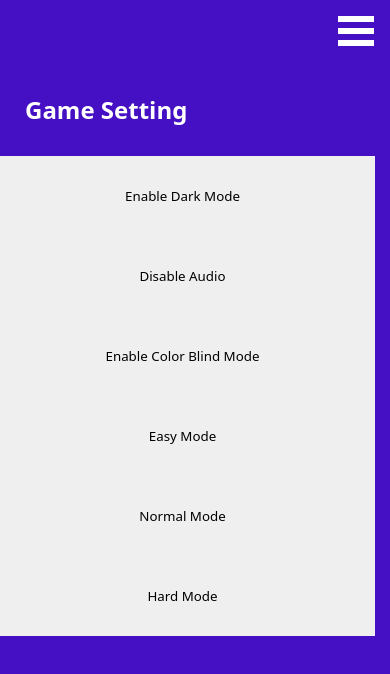
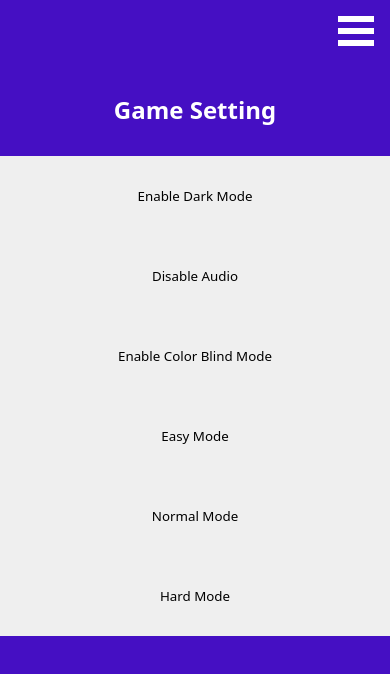
Before and after one commit to ahmede460/simon-game-ga-pj1, a plain HTML site: page index.html in a window 390 px wide. Both pictures are taken after a click on the label 356 px from the left and 31 px from the top of the page. Drawn offline with Linux system fonts and the light colour scheme.

Commit message:
fix game setting buttons

```diff
--- a/css/style.css
+++ b/css/style.css
@@ -9,7 +9,7 @@
 
 .menu-button{
     position: relative;
-    right: 50px;
+    /* right: 50px; */
     width: 210px;
     align-items: center;
     border-style: none ;
@@ -120,6 +120,8 @@
 
 ul {
     list-style: none;
+    margin: 0px;
+    padding: 0px;
   }
 
 /* style the header */
@@ -175,7 +177,7 @@ nav {
 ul > h1 {
     color: white;
     position: relative;
-    right: 15px;
+    left: 25px;
     margin: 45px 0px 30px 0px
 }
 
@@ -320,7 +322,7 @@ ul > h1 {
   }
 
 
-  @media only screen and (max-width: 600px) {
+  @media (max-width: 600px) {
 
 
 
@@ -345,11 +347,18 @@ ul > h1 {
         z-index: 5;
         background-color: rgb(69, 15, 195);
         width: 100%;
+        text-align: center;
+
       }
 
     .menu-button {
-        width: 110%;
+        width: 100%;
         height: 80px;
+    }
+
+    ul > h1 {
+        left: 0px;
+
     }
 
 
```
